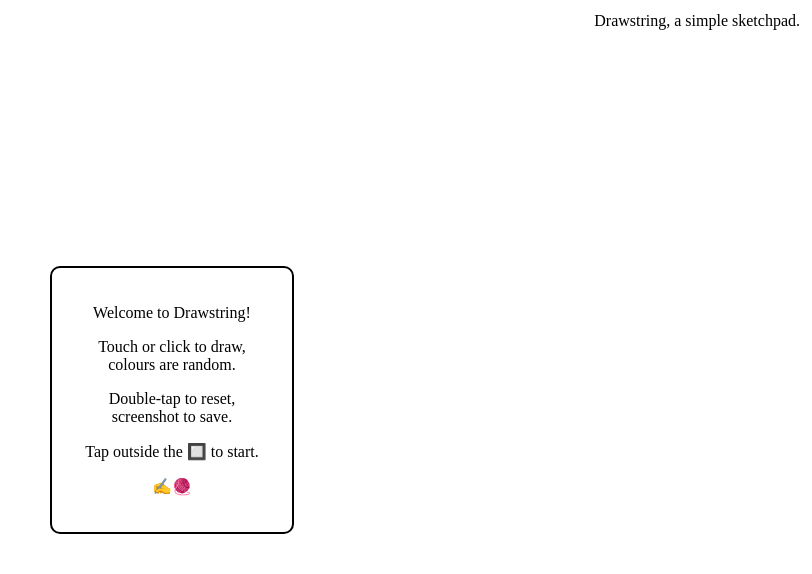
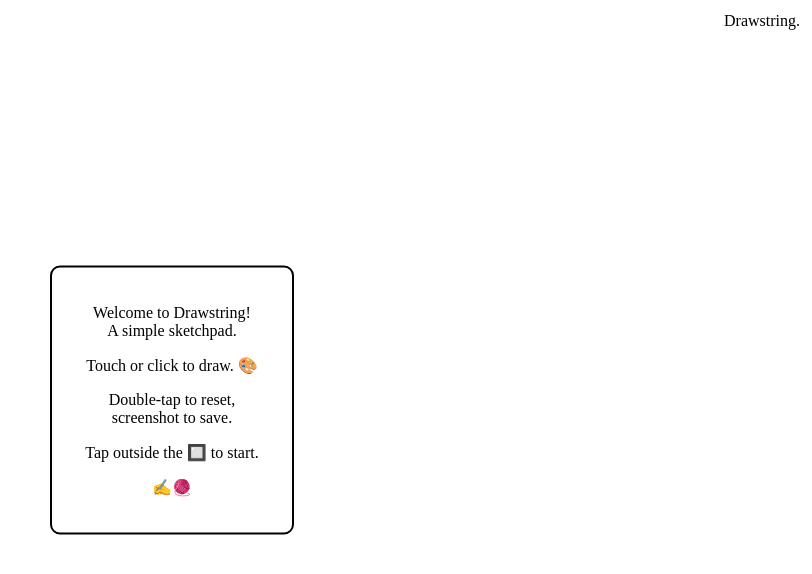
Before and after one commit to lewdry/drawstring, a plain HTML site: page index.html in a window 1280 px wide. Shown: the whole page, without its empty margins (468-1280 px from the left). Drawn offline with Linux system fonts and the light colour scheme.

Commit message:
Made header text transparent and unselectable (issue fix). Updated splash screen text and header text.

```diff
--- a/index.html
+++ b/index.html
@@ -13,8 +13,8 @@
 <body>
     <div id="splashScreen">
         <div>
-            <p>Welcome to Drawstring!</p>
-            <p>Touch or click to draw,<br>colours are random.</p>
+            <p>Welcome to Drawstring!<br>A simple sketchpad.</p>
+            <p>Touch or click to draw. 🎨</p>
             <p>Double-tap to reset,<br>screenshot to save.</p>
             <p>Tap outside the 🔲 to start.</p>
             <p>✍️🧶</p>
@@ -22,6 +22,6 @@
     </div>
     <canvas id="drawingCanvas"></canvas>
     <script src="drawstring.js"></script>
-    <div id="headerLabel">Drawstring, a simple sketchpad.</div>
+    <div id="headerLabel">Drawstring.</div>
 </body>
 </html>
--- a/styles.css
+++ b/styles.css
@@ -40,8 +40,16 @@ canvas {
     margin: 6px;
     font-size: 16px;
     color: black;
-    background-color: white;
+    background-color: transparent;
     padding: 6px;
     border-radius: 6px;
     z-index: 10;
+
+    /* Make header text unselectable */
+    user-select: none;
+    pointer-events: none;
+    -webkit-user-select: none;
+    -moz-user-select: none;
+    -ms-user-select: none;
+
 }
```
